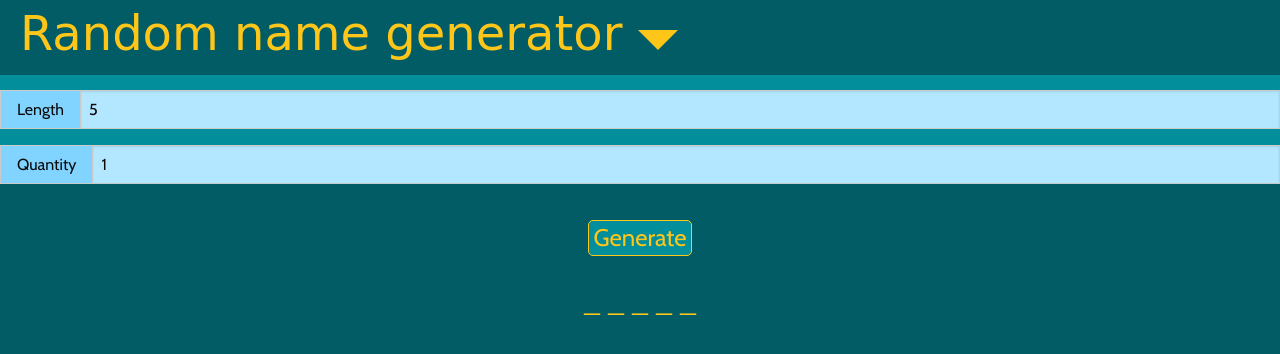
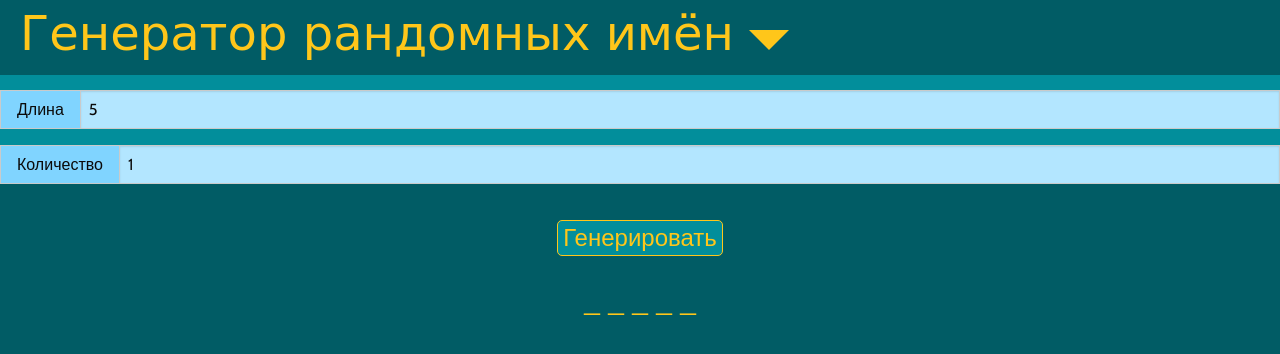
Before and after one commit to svmi3195/random-name-generator-ru, a plain HTML site: page index-ru.html in a window 1280 px wide. Drawn offline with nearby package versions, Linux system fonts and the light colour scheme; a web font is replaced by a local one.

Commit message:
translate html text to russian

```diff
--- a/index-ru.html
+++ b/index-ru.html
@@ -16,26 +16,21 @@
 <link rel="stylesheet" type="text/css" href="style.css"/>
 
 
-<title>Random Name Generator</title>
+<title>Генератор рандомных имён</title>
 
 </head>
 
 <body>
 
-  <h1>Random name generator
+  <h1>Генератор рандомных имён
     <svg width="40" height="20">
       <polygon points="0,0 40,0 20,20" class='arrow'/>
     </svg>
 </h1>
 
 <div class="about">
-  <p>This is a little program which generates random names based on letters frequency. It generates completely random names, not related to any real ones. Of course, it can accidentally create existing names or even words.</p>
-  <p><strong>Length</strong> option defines name length. Minimum is 2 letters length and maximum is 10. However, long names (with length 7 and more) trend to look less natural.</p>
-  <p>A few names styles are available in the program. <strong>General</strong> is most random, plus it allowes two vowels or consonants go one after another in a row, that is clusters and diphthongs are possible (but random). <strong>Simplistic</strong> style will always have a vowel following a consonant and vice versa, disallowing clusters; usually such names will be easiest to pronounce and look most natural. <strong>Soft</strong> style has generally more vowels and adjusted frequencies for all letters. <strong>Harsh</strong> style has more consonants and frequencies are changed too to make it sound more hard and strong. <strong>Snake</strong> style is for fun, made to resemble snake's hissing.</p>
-  <p><strong>Favourite</strong> option makes possibility for encountering certain letter dramatically higher.</p>
-  <p><strong>Quantity</strong> option lets to generate many names at once.</p>
-  <p>Readme and source code can be found <a href="https://github.com/svmi3195/random_name_generator">here</a>.</p>
-  <p>You can also define name "skeleton" yourself, 0 (zero) for vowels, 1 (one) for consonants:</p>
+  <p>Эта небольшая программа генерирует рандомные имена/названия в зависимости от частотности букв в русском языке.</p>
+  <p>В поле ниже можно задать "скелет" слова, 0 (ноль) для гласных, 1 (единица) для согласных</p>
   <input type="text" id="skeleton">
 
   </div>
@@ -45,7 +40,7 @@
 
   <div class="column small-12 medium-4 large-2">
     <div class="input-group">
-      <span class="input-group-label">Length</span>
+      <span class="input-group-label">Длина</span>
       <input class="input-group-field length" type="number" min="2" max="10" value="5">
   </div>
   </div>
@@ -53,7 +48,7 @@
 
   <div class="column small-12 medium-4 large-2">
     <div class="input-group">
-      <span class="input-group-label">Quantity</span>
+      <span class="input-group-label">Количество</span>
       <input class="input-group-field quantity" type="number" min="1" max="10" value="1">
   </div>
   </div>
@@ -61,7 +56,7 @@
 
 
 </div>
-<div class="centered"><button type="button" class="genBtn">Generate</button></div>
+<div class="centered"><button type="button" class="genBtn">Генерировать</button></div>
 
 <div class="result centered">_ _ _ _ _</div>
 
```
